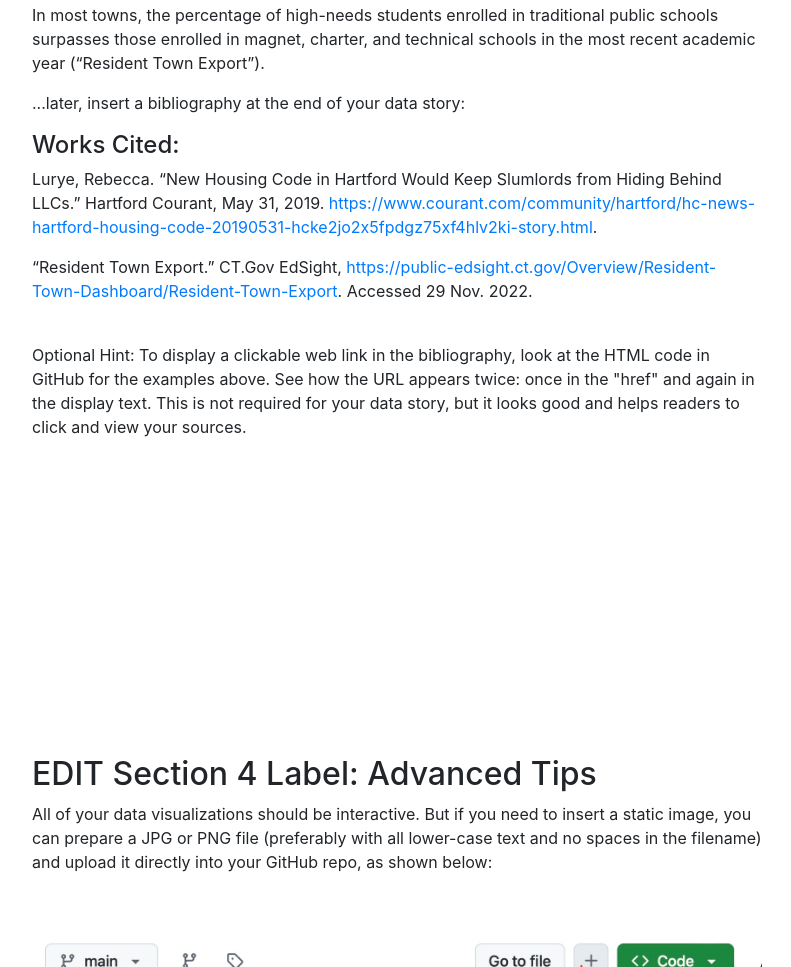
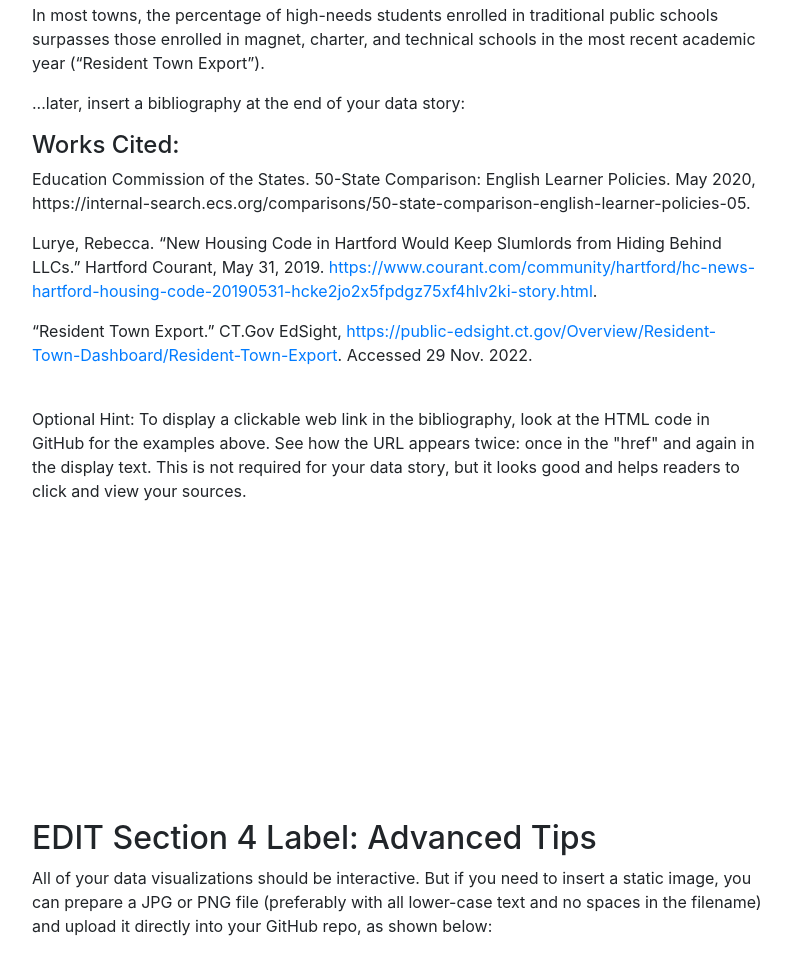
Before and after one commit to rachel-fearon/dataviz-story-practice, a plain HTML site: page index.html in a window 1280 px wide. Shown: the part 5089-6056 px from the top of the page, without its empty margins (243-1034 px from the left). Drawn offline with nearby package versions, Linux system fonts and the light colour scheme.

Commit message:
citations

```diff
--- a/index.html
+++ b/index.html
@@ -140,6 +140,8 @@
 
           <h4>Works Cited:</h4>
 
+          <p>Education Commission of the States. 50-State Comparison: English Learner Policies. May 2020, https://internal-search.ecs.org/comparisons/50-state-comparison-english-learner-policies-05.</p>
+
           <p>Lurye, Rebecca. “New Housing Code in Hartford Would Keep Slumlords from Hiding Behind LLCs.” Hartford Courant, May 31, 2019. <a href='https://www.courant.com/community/hartford/hc-news-hartford-housing-code-20190531-hcke2jo2x5fpdgz75xf4hlv2ki-story.html'>https://www.courant.com/community/hartford/hc-news-hartford-housing-code-20190531-hcke2jo2x5fpdgz75xf4hlv2ki-story.html</a>.</p>
 
           <p>“Resident Town Export.” CT.Gov EdSight, <a href='https://public-edsight.ct.gov/Overview/Resident-Town-Dashboard/Resident-Town-Export'>https://public-edsight.ct.gov/Overview/Resident-Town-Dashboard/Resident-Town-Export</a>. Accessed 29 Nov. 2022.</p>
```
